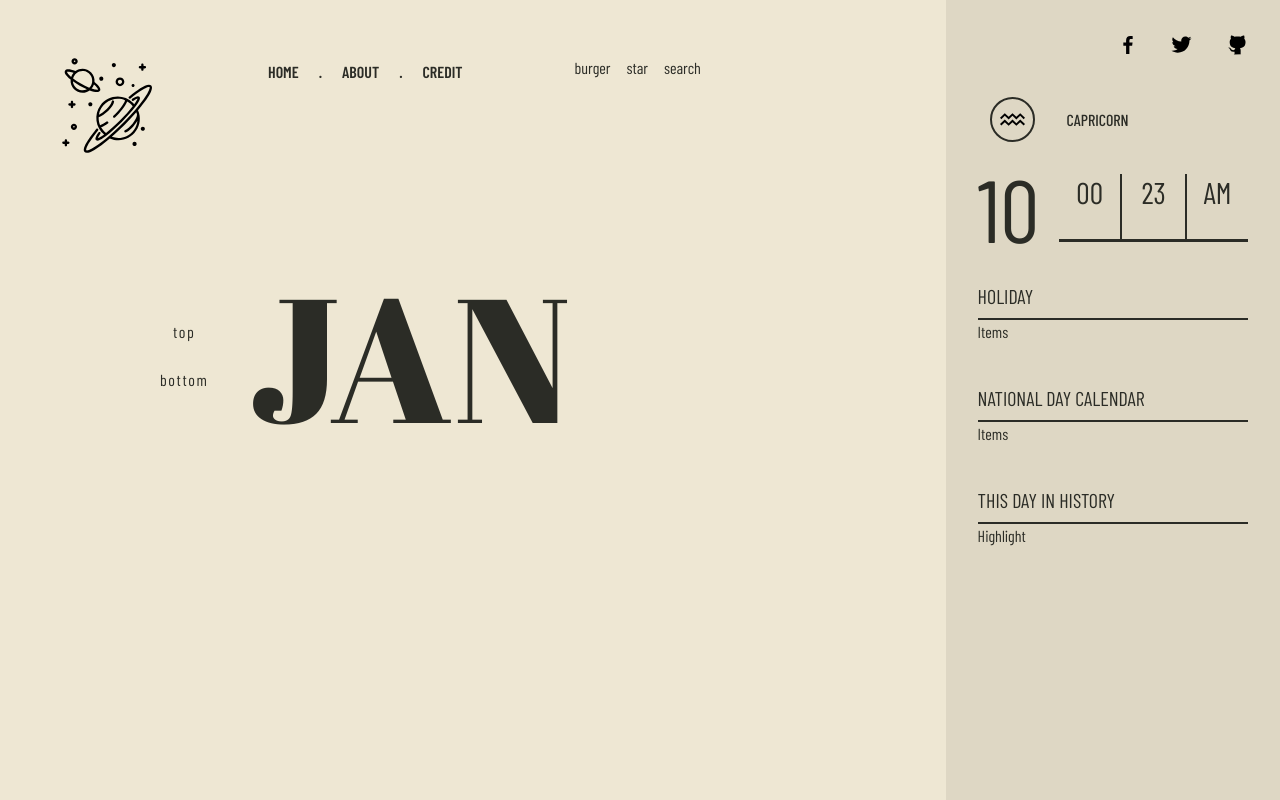
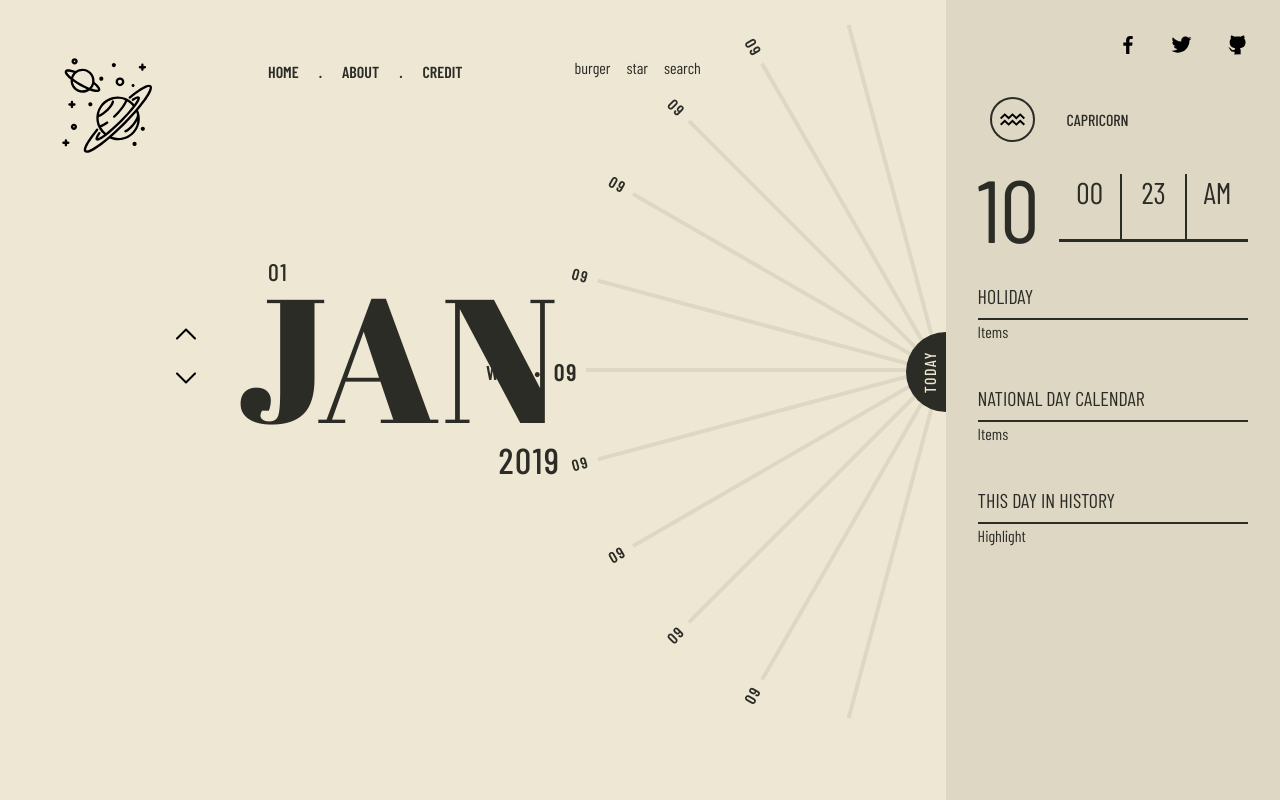
Before and after one commit to Fantasy-programming/Clock, a React (Vite) app: page / in a window 1280 px wide. Built offline with nearby package versions, Linux system fonts and the light colour scheme; a web font is replaced by a local one.

Commit message:
Chore(dev): Done with the cadrant - maybe

```diff
--- a/src/components/Navbar.tsx
+++ b/src/components/Navbar.tsx
@@ -2,12 +2,12 @@ import Stars from "../assets/stars.svg?react";
 
 const Navbar = () => {
   return (
-    <div className="py-14 px-14 flex gap-28">
+    <div className="lg:py-14 py-8 lg:px-14 px-8 flex justify-between lg:justify-normal lg:gap-28 gap-12">
       <div>
         <Stars width="100px" height="100px" />
       </div>
       <nav className="flex gap-28">
-        <div className="pt-1">
+        <div className="pt-1 lg:block hidden">
           <ul className="flex gap-5 uppercase font-semibold">
             <li>
               <a href="">home</a>
--- a/src/components/TimeCadrant.tsx
+++ b/src/components/TimeCadrant.tsx
@@ -1,12 +1,14 @@
 import Navbar from "./Navbar";
 import TimePicker from "./TimePicker";
+import TimeWheel from "./TimeWheel";
 
 function TimeCadrant() {
   return (
     <div className="w-full">
       <Navbar />
-      <div className="px-40 tracking-widest py-3">
+      <div className="lg:px-44 px-20 relative flex justify-center lg:block tracking-widest py-3">
         <TimePicker />
+        <TimeWheel />
       </div>
     </div>
   );
--- a/src/components/TimePicker.tsx
+++ b/src/components/TimePicker.tsx
@@ -1,11 +1,23 @@
+import Arrow from "../assets/arrow-up.svg?react";
+
 const TimePicker = () => {
   return (
-    <div className="flex gap-10">
-      <div className="flex flex-col justify-center gap-6">
-        <button>top</button>
-        <button>bottom</button>
+    <div className="flex-col-reverse flex lg:flex-row lg:gap-10 gap-5">
+      <div className="flex flex-row lg:flex-col justify-center gap-6">
+        <button>
+          <Arrow width="20px" height="20px" strokeWidth="10px" />
+        </button>
+        <button className="rotate-180">
+          <Arrow width="20px" height="20px" />
+        </button>
       </div>
-      <div className="font-abril text-[11rem]">JAN</div>
+      <div className="relative">
+        <div className="absolute top-8 left-8 text-2xl font-medium">01</div>
+        <div className="font-abril text-[11rem]">JAN</div>
+        <div className="absolute bottom-2 right-0 text-4xl font-medium">
+          2019
+        </div>
+      </div>
     </div>
   );
 };
--- a/src/components/TimeWheel.tsx
+++ b/src/components/TimeWheel.tsx
@@ -0,0 +1,63 @@
+const TimeWheel = () => {
+  return (
+    <div className="lg:block hidden absolute -rotate-90 right-0 translate-x-5 -translate-y-[8.5rem]">
+      <div className=" border-2 border-secondary rotate-[-75deg]  translate-y-[-11rem] translate-x-[-9.6rem] h-80 absolute"></div>
+      <div className=" border-2 border-secondary rotate-[-60deg]  translate-y-[-14rem] translate-x-[-8.2rem] h-80 absolute">
+        <div className="absolute rotate-90 left-0 -translate-y-8 -translate-x-2">
+          <span className="font-semibold">09</span>
+        </div>
+      </div>
+      <div className=" border-2 border-secondary rotate-[-45deg]  translate-y-[-16.5rem] translate-x-[-6.2rem] h-80 absolute">
+        <div className="absolute rotate-90 left-0 -translate-y-8 -translate-x-2">
+          <span className="font-semibold">09</span>
+        </div>
+      </div>
+      <div className=" border-2 border-secondary rotate-[-30deg]  translate-y-[-18.4rem] translate-x-[-3.5rem] h-80 absolute">
+        <div className="absolute rotate-90 left-0 -translate-y-8 -translate-x-2">
+          <span className="font-semibold">09</span>
+        </div>
+      </div>
+      <div className=" border-2 border-secondary rotate-[-15deg]  translate-y-[-19.6rem] translate-x-[-0.5rem] h-80 absolute">
+        <div className="absolute rotate-90 left-0 -translate-y-8 -translate-x-2">
+          <span className="font-semibold">09</span>
+        </div>
+      </div>
+      <div className=" border-2 border-secondary  -translate-y-80 translate-x-10 h-80 absolute">
+        <div className="absolute rotate-90 left-0 translate-y-[-4.5rem] -translate-x-12">
+          <div className=" flex flex-nowrap justify-center items-center font-semibold gap-3 text-xl">
+            <span className="text-xl">WED</span>
+            <div>•</div>
+            <span className="text-2xl">09</span>
+          </div>
+        </div>
+      </div>
+
+      <div className=" border-2 border-secondary rotate-[15deg]  translate-y-[-19.6rem] translate-x-[5.5rem] h-80 absolute">
+        <div className="absolute rotate-90 left-0 -translate-y-8 -translate-x-2">
+          <span className="font-semibold">09</span>
+        </div>
+      </div>
+      <div className=" border-2 border-secondary rotate-[30deg]  translate-y-[-18.4rem] translate-x-[8.5rem] h-80 absolute">
+        <div className="absolute rotate-90 left-0 -translate-y-8 -translate-x-2">
+          <span className="font-semibold">09</span>
+        </div>
+      </div>
+      <div className=" border-2 border-secondary rotate-[45deg]  translate-y-[-16.5rem] translate-x-[11rem] h-80 absolute">
+        <div className="absolute rotate-90 left-0 -translate-y-8 -translate-x-2">
+          <span className="font-semibold">09</span>
+        </div>
+      </div>
+      <div className=" border-2 border-secondary rotate-[60deg]  translate-y-[-14rem] translate-x-[13rem] h-80 absolute">
+        <div className="absolute rotate-90 left-0 -translate-y-8 -translate-x-2">
+          <span className="font-semibold">09</span>
+        </div>
+      </div>
+      <div className=" border-2 border-secondary rotate-[75deg]  translate-y-[-11rem] translate-x-[14.4rem] h-80 absolute"></div>
+      <div className="rounded-t-full w-20 h-10 relative  z-10 bg-tertiary flex justify-center items-center text-primary font-medium">
+        <span className="translate-y-1">TODAY</span>
+      </div>
+    </div>
+  );
+};
+
+export default TimeWheel;
--- a/src/index.css
+++ b/src/index.css
@@ -22,6 +22,6 @@
   }
 
   body {
-    height: 100vh;
+    height: 100dvh;
   }
 }
```
Also changed, not shown: src/assets/arrow-up.svg (added).
